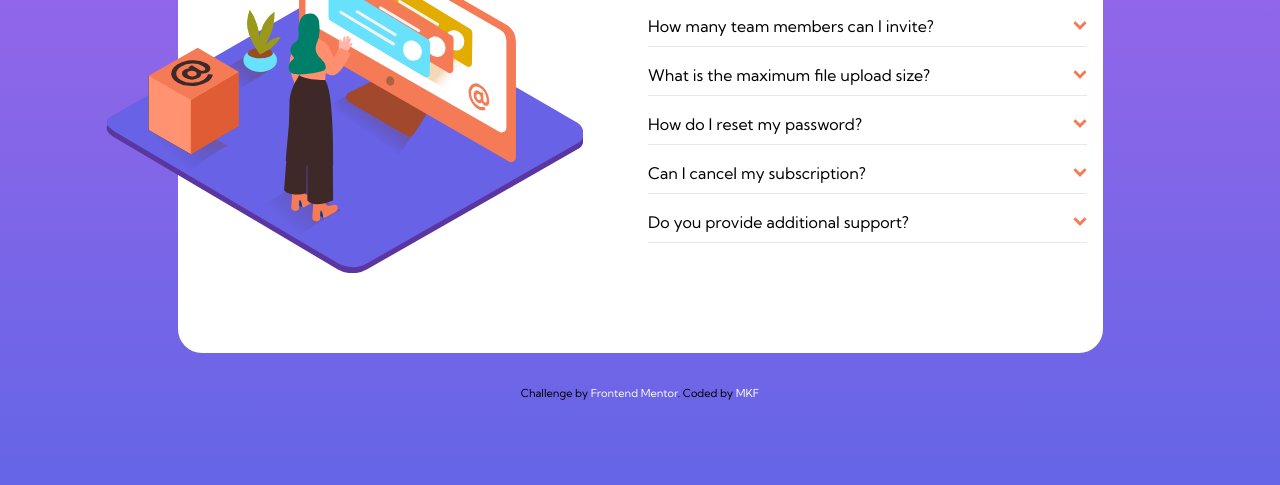
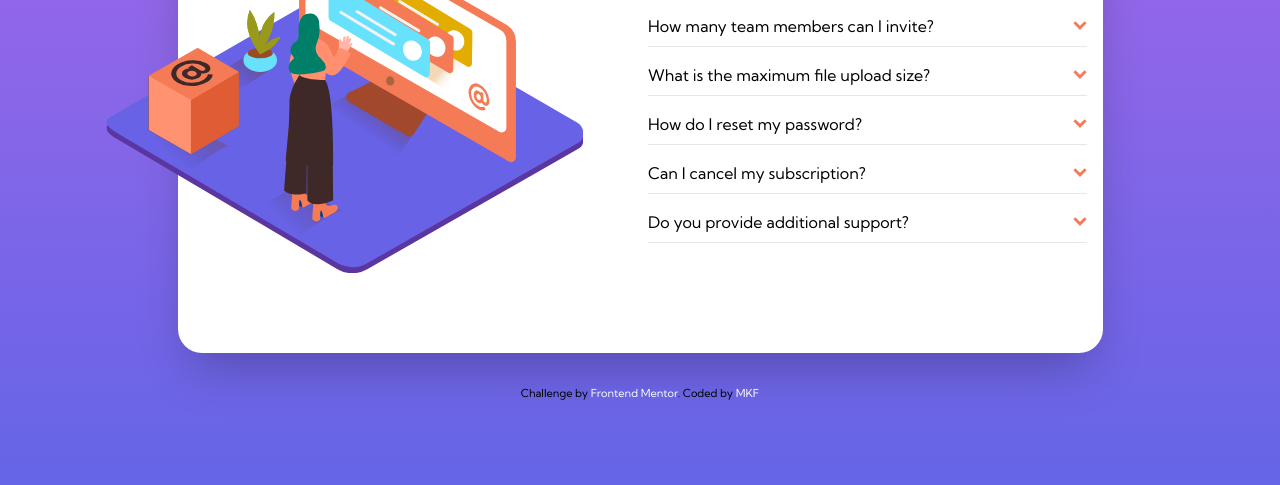
Before and after one commit to javascriptor1/faq-accordion-card-main, a website: page index.html in a window 1280 px wide. Shown: the part 315-800 px from the top of the page. Drawn offline with Linux system fonts and the light colour scheme.

Commit message:
added box shadow

```diff
--- a/index.html
+++ b/index.html
@@ -33,7 +33,7 @@
   </head>
   <body class="flex flex-col items-center justify-center min-h-[100vh]">
     <main
-      class="flex flex-col justify-center items-center rounded-3xl w-[320px] bg-white px-2 space-y-12 lg:space-y-0 text-[0.75rem] lg:text-base mt-[4rem] lg:flex-row lg:min-w-[925px] lg:min-h-[520px] lg:justify-between"
+      class="flex flex-col justify-center items-center rounded-3xl w-[320px] bg-white px-2 space-y-12 lg:space-y-0 text-[0.75rem] lg:text-base mt-[4rem] lg:flex-row lg:min-w-[925px] lg:min-h-[520px] lg:justify-between shadow-2xl"
     >
       <div class="w-[150px] relative lg:min-w-[35%]">
         <img
```
Also changed, not shown: css/style.css.
